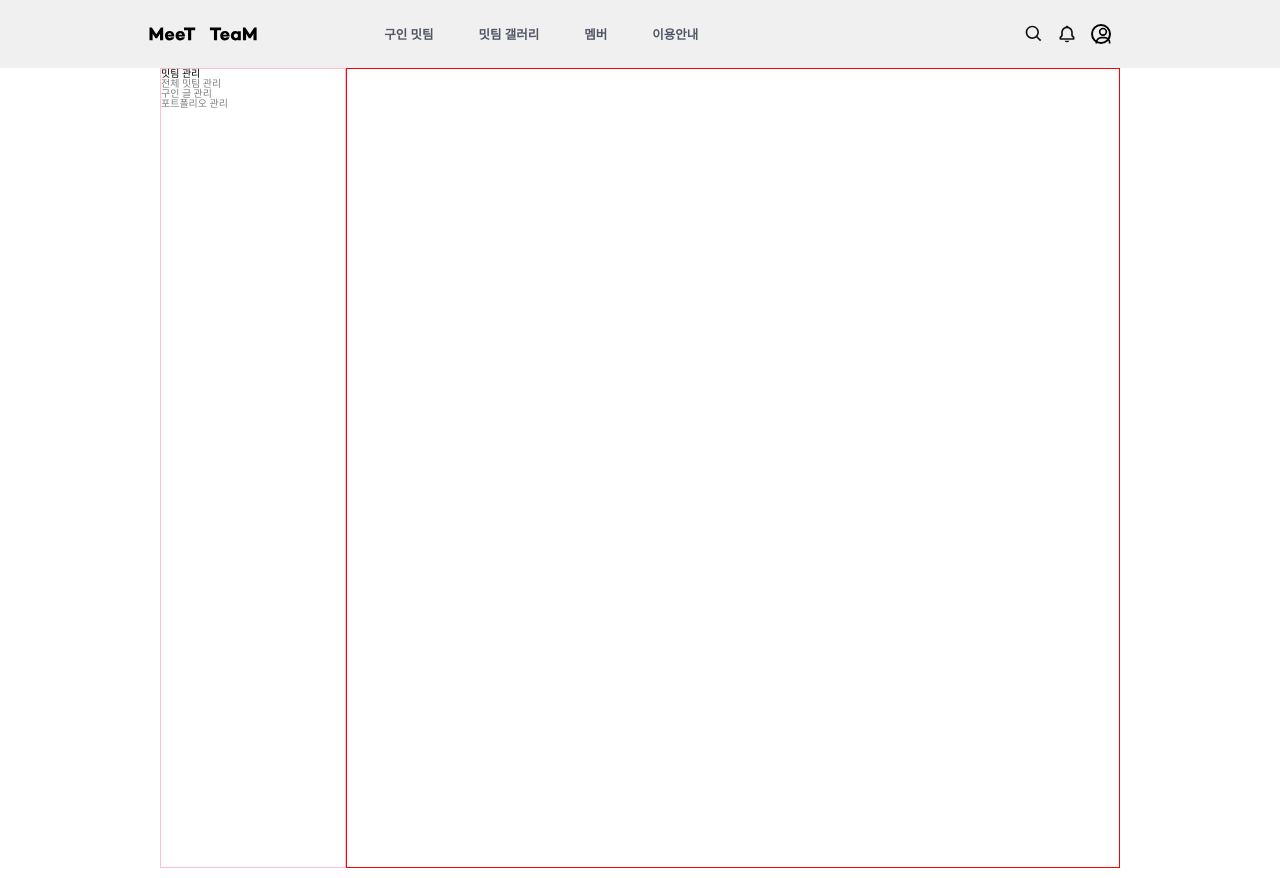
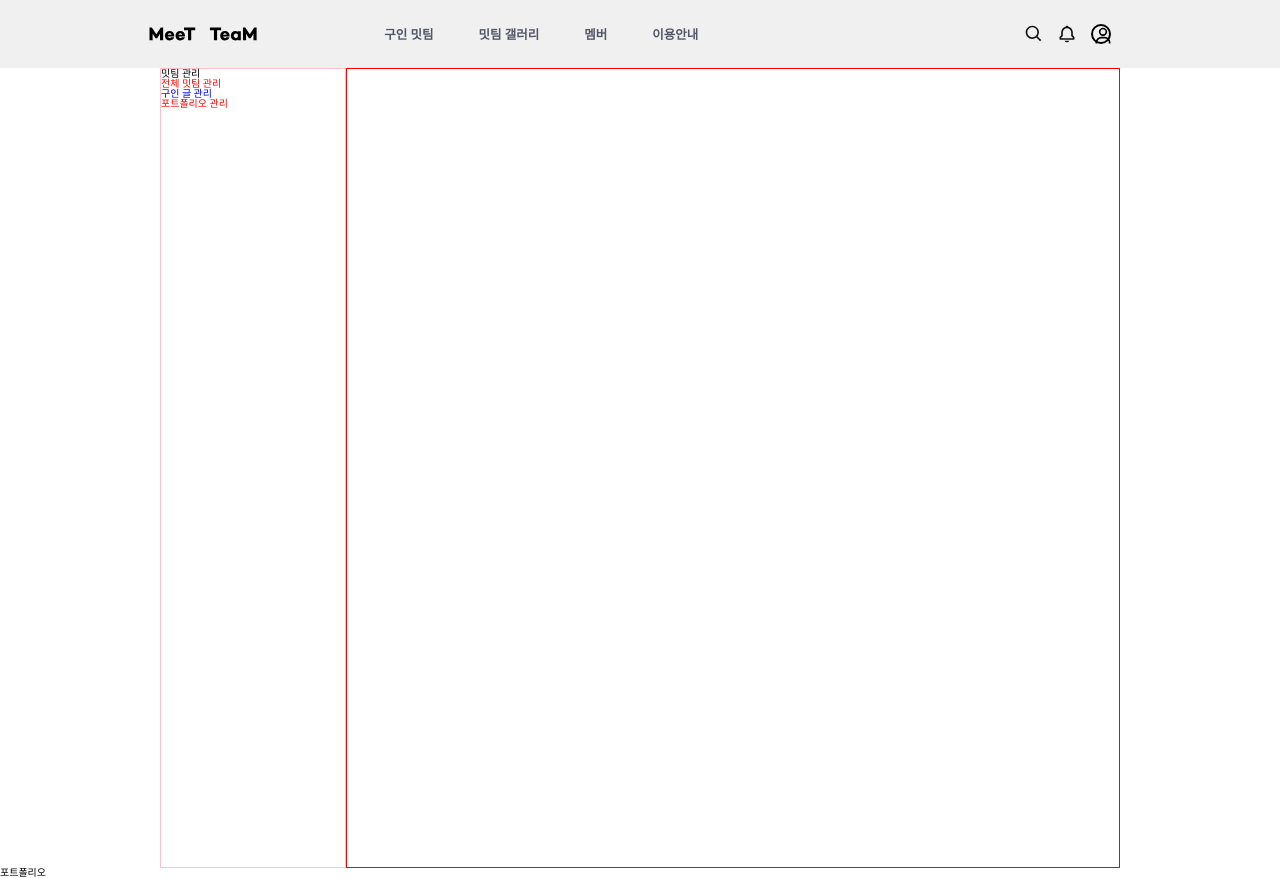
Before and after one commit to kimsuyeon0916/MeeTeam_FrontEnd, a React (Vite) app: page /manage/portpolio in a window 1280 px wide. Built offline with nearby package versions, Linux system fonts and the light colour scheme.

Commit message:
refactor: #23 라우터 구조 수정

```diff
--- /dev/null
+++ b/src/components/sidebar/Sidebar.styled.ts
@@ -0,0 +1,43 @@
+import styled from 'styled-components';
+
+const Sidebar = styled.div`
+	width: clamp(45%, 108rem, 75%);
+	margin: 0 auto;
+	display: flex;
+
+	.sidebar {
+		width: 23rem;
+		height: 100vh;
+		border: 1px solid pink;
+
+		.sidebar-li {
+			display: flex;
+			flex-direction: column;
+
+			.link {
+				color: 'gray';
+				text-decoration: none;
+			}
+
+			a:visited {
+				color: #000;
+				text-decoration: none;
+			}
+
+			a.active {
+				color: red;
+				text-decoration: none;
+			}
+		}
+	}
+
+	.content {
+		width: 100%;
+		height: 100vh;
+		border: 1px solid red;
+	}
+`;
+
+const S = { Sidebar };
+
+export default S;
--- /dev/null
+++ b/src/components/sidebar/Sidebar.tsx
@@ -0,0 +1,31 @@
+import { NavLink } from 'react-router-dom';
+import S from './Sidebar.styled';
+
+const Sidebar = () => {
+	const menus = [
+		{ name: '전체 밋팀 관리', path: '' },
+		{ name: '구인 글 관리', path: 'recruit' },
+		{ name: '포트폴리오 관리', path: 'portpolio' },
+	];
+	return (
+		<S.Sidebar>
+			<div className='sidebar'>
+				<div>
+					<h1>밋팀 관리</h1>
+				</div>
+				<div className='sidebar-li'>
+					{menus.map((menu, index) => {
+						return (
+							<NavLink className='link' to={menu.path} key={index}>
+								{menu.name}
+							</NavLink>
+						);
+					})}
+				</div>
+			</div>
+			<div className='content'></div>
+		</S.Sidebar>
+	);
+};
+
+export default Sidebar;
--- a/src/pages/ManagePage.tsx
+++ /dev/null
@@ -1,54 +0,0 @@
-import styled from 'styled-components';
-import { NavLink } from 'react-router-dom';
-
-const ManagePage = () => {
-	const menus = [
-		{ name: '전체 밋팀 관리', path: '' },
-		{ name: '구인 글 관리', path: 'recruit' },
-		{ name: '포트폴리오 관리', path: 'portpolio' },
-	];
-	return (
-		<SManagePage>
-			<div className='sidebar'>
-				<div>
-					<h1>밋팀 관리</h1>
-				</div>
-				<div className='sidebar-li'>
-					{menus.map((menu, index) => {
-						return (
-							<NavLink to={menu.path} key={index} style={{ color: 'gray', textDecoration: 'none' }}>
-								{menu.name}
-							</NavLink>
-						);
-					})}
-				</div>
-			</div>
-			<div className='content'></div>
-		</SManagePage>
-	);
-};
-
-export default ManagePage;
-
-const SManagePage = styled.div`
-	width: clamp(45%, 108rem, 75%);
-	margin: 0 auto;
-	display: flex;
-
-	.sidebar {
-		width: 23rem;
-		height: 100vh;
-		border: 1px solid pink;
-
-		.sidebar-li {
-			display: flex;
-			flex-direction: column;
-		}
-	}
-
-	.content {
-		width: 100%;
-		height: 100vh;
-		border: 1px solid red;
-	}
-`;
--- /dev/null
+++ b/src/pages/manage/ManageMeeteamPage.tsx
@@ -0,0 +1,5 @@
+const ManageMeeteamPage = () => {
+	return <h1>전체 밋팀 관리 페이지</h1>;
+};
+
+export default ManageMeeteamPage;
--- /dev/null
+++ b/src/pages/manage/ManagePage.tsx
@@ -0,0 +1,17 @@
+import { Outlet } from 'react-router-dom';
+import Sidebar from '../../components/sidebar/Sidebar';
+import { ScrollToTop } from '../../utils';
+
+const ManagePage = () => {
+	return (
+		<div>
+			<Sidebar />
+			<main>
+				<ScrollToTop />
+				<Outlet />
+			</main>
+		</div>
+	);
+};
+
+export default ManagePage;
--- /dev/null
+++ b/src/pages/manage/ManagePortpolioPage.tsx
@@ -0,0 +1,5 @@
+const ManagePortpolioPage = () => {
+	return <h1>포트폴리오</h1>;
+};
+
+export default ManagePortpolioPage;
--- /dev/null
+++ b/src/pages/manage/ManageRecruitPage.tsx
@@ -0,0 +1,5 @@
+const ManageRecruitPage = () => {
+	return <h1>구인글관리</h1>;
+};
+
+export default ManageRecruitPage;
```
Also changed, not shown: src/main.tsx (+6 -3 lines), src/pages/index.ts (+7 -1 lines).
